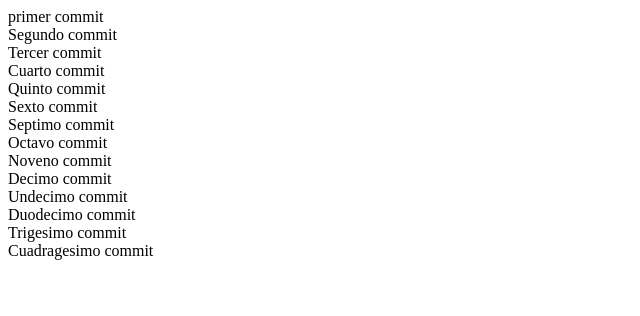
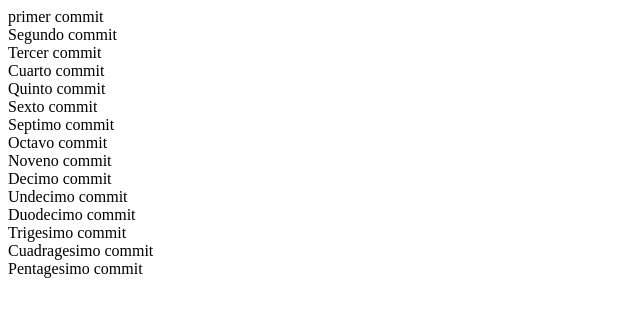
Before and after one commit to BuelvaBD/clase_miercoles_hoy, a plain HTML site: page index.html in a window 1280 px wide. Shown: the whole page, without its empty margins (0-640 px from the left). Drawn offline with Linux system fonts and the light colour scheme.

Commit message:
FIFTHTEENTH COMMIT

```diff
--- a/index.html
+++ b/index.html
@@ -20,6 +20,7 @@
     <div>Duodecimo commit</div>
     <div>Trigesimo commit</div>
     <div>Cuadragesimo commit</div>
+    <div>Pentagesimo commit</div>
 
 </body>
 </html>
```
